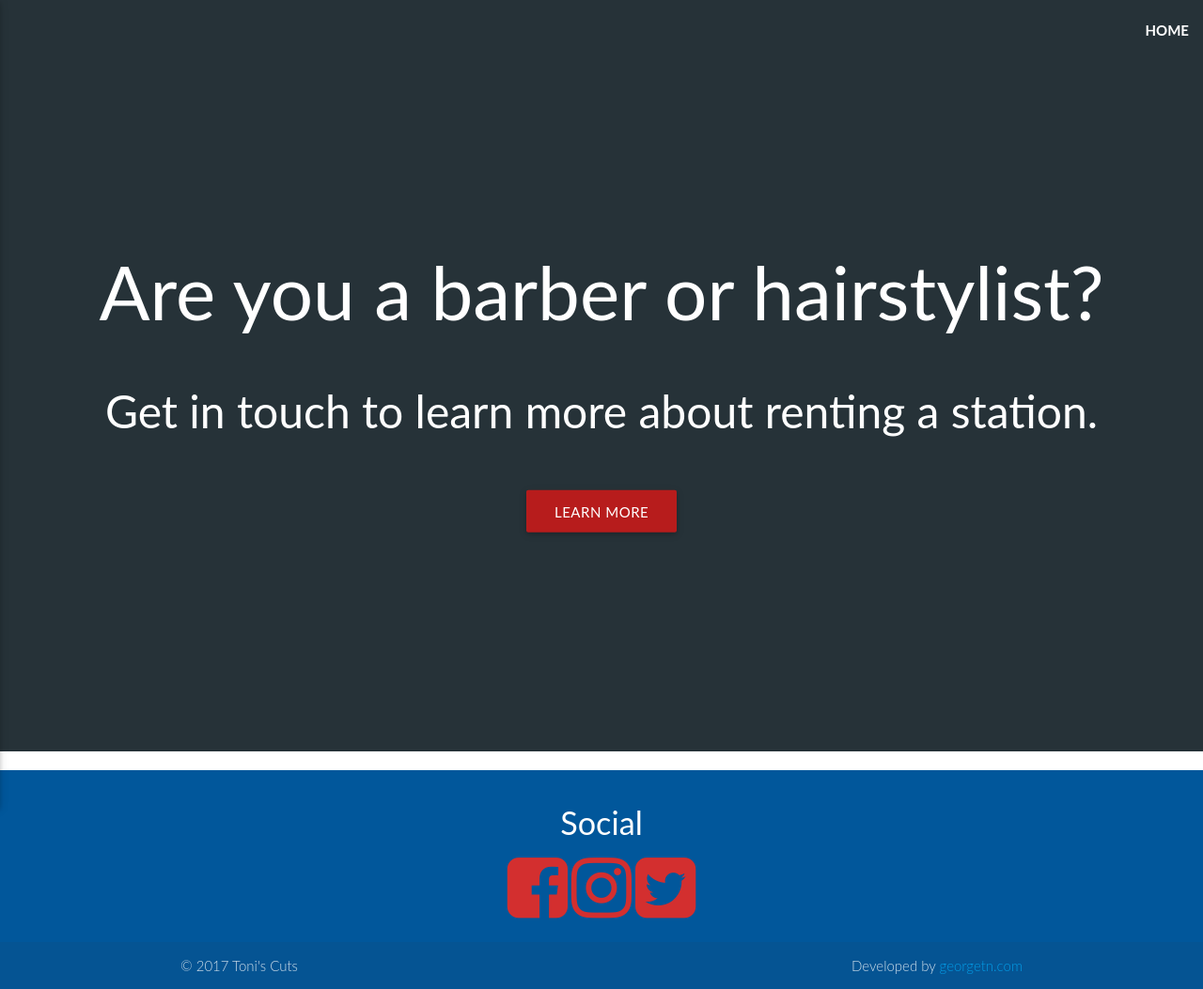
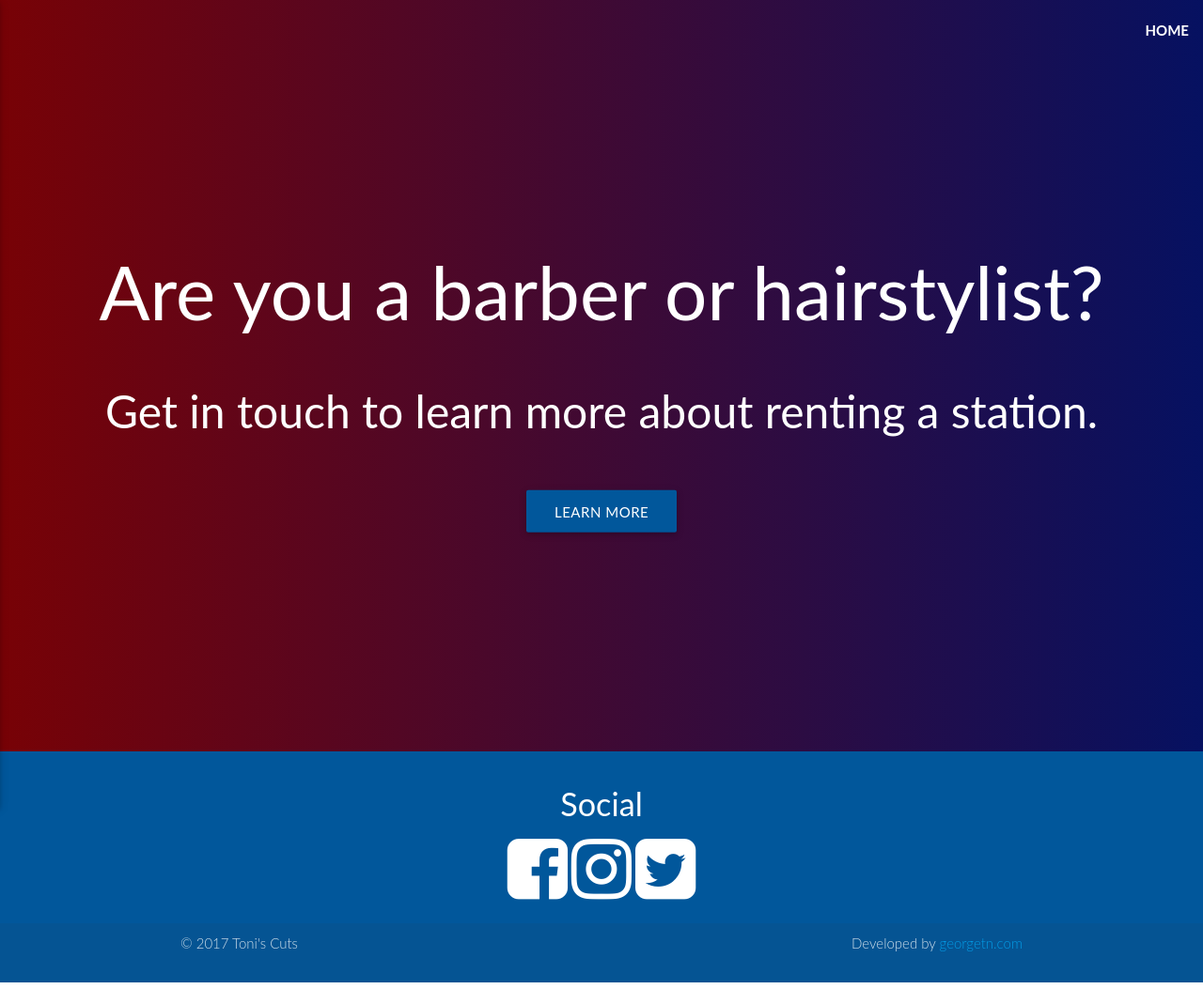
Before and after one commit to georgetn/toniscuts, a website: page rent-station/index.html in a window 1280 px wide. Shown: the whole page at 94% size. Drawn offline with nearby package versions, Linux system fonts and the light colour scheme.

Commit message:
fixed footer section updating homecss and rentcss with page-footer shortcode in materializecssv0.99.0, rent bg img is now a linear gradient

```diff
--- a/css/rent.css
+++ b/css/rent.css
@@ -54,7 +54,7 @@ strong{
     background-repeat: none;
     background-position: 50% 50%;
     padding-top: 0;
-    background-color:#263238;
+    background-image: linear-gradient(to right, #780206, #061161); /* W3C, IE 10+/ Edge, Firefox 16+, Chrome 26+, Opera 12+, Safari 7+ */);
     color:white;
     min-height:400px;
     /*filter: brightness(.75); apply this to bg image only*/
@@ -101,7 +101,8 @@ strong{
 }
 
 .menu-btn{
-    font-size: 1.9rem !important;
+	margin-left: 1rem;
+	font-size: 1.9rem !important;
 }
 .menu-btn i{
     font-size: 2rem !important;
@@ -110,9 +111,31 @@ strong{
     opacity: 0;
 }
 
+/* footer shortcode from materiializecss v0.99.0 */
+.footer {
+  padding-top: 20px;
+}
+
+.footer .footer-copyright {
+  overflow: hidden;
+  min-height: 50px;
+  display: -webkit-flex;
+  display: -ms-flexbox;
+  display: flex;
+  -webkit-align-items: center;
+      -ms-flex-align: center;
+          align-items: center;
+  padding: 10px 0px;
+  color: rgba(255, 255, 255, 0.8);
+  background-color: rgba(51, 51, 51, 0.08);
+}
+.footer .footer-copyright {
+  font-weight: 300;
+}
+
 .social {
-	color:#d32f2f;
-	border-color:#d32f2f;
+	color:#ffffff;
+	border-color:#ffffff;
 }
 .copyright{
     color:white;
--- a/css/styles.css
+++ b/css/styles.css
@@ -189,6 +189,28 @@ strong{
     width:100%;
     position:absolute;
 }
+/* footer shortcode from materiializecss v0.99.0 */
+.footer {
+  padding-top: 20px;
+}
+
+.footer .footer-copyright {
+  overflow: hidden;
+  min-height: 50px;
+  display: -webkit-flex;
+  display: -ms-flexbox;
+  display: flex;
+  -webkit-align-items: center;
+      -ms-flex-align: center;
+          align-items: center;
+  padding: 10px 0px;
+  color: rgba(255, 255, 255, 0.8);
+  background-color: rgba(51, 51, 51, 0.08);
+}
+.footer .footer-copyright {
+  font-weight: 300;
+}
+
 .social {
 	color:#ffffff;
 	border-color:#ffffff;
--- a/rent-station/index.html
+++ b/rent-station/index.html
@@ -53,14 +53,14 @@
 			      <h1>Are you a barber or hairstylist?</h1>
 			      <p class="info-rent">Get in touch to learn more about renting a station.</p>
 			       <a href="mailto:contact.toniscuts@gmail.com?Subject=Interested in Renting a Station" target="_top">
-				      <button type="button" class="btn btn-info btn-lg btn-animate waves-effect waves-light red darken-4 center hero-btn">Learn More</button>
+				      <button type="button" class="btn btn-info btn-lg btn-animate waves-effect waves-light light-blue darken-4 center hero-btn">Learn More</button>
 			      </a>
 		      </div>
 		</div>
 	</div>
 	<!--End heading/hero section -->
 
-	<footer class="page-footer light-blue darken-4">
+	<footer class="footer light-blue darken-4">
 		<div class="container center white-text">
 			<div class="row">
 				<div class="col s12">
```
Also changed, not shown: index.html (+1 -1 lines).
